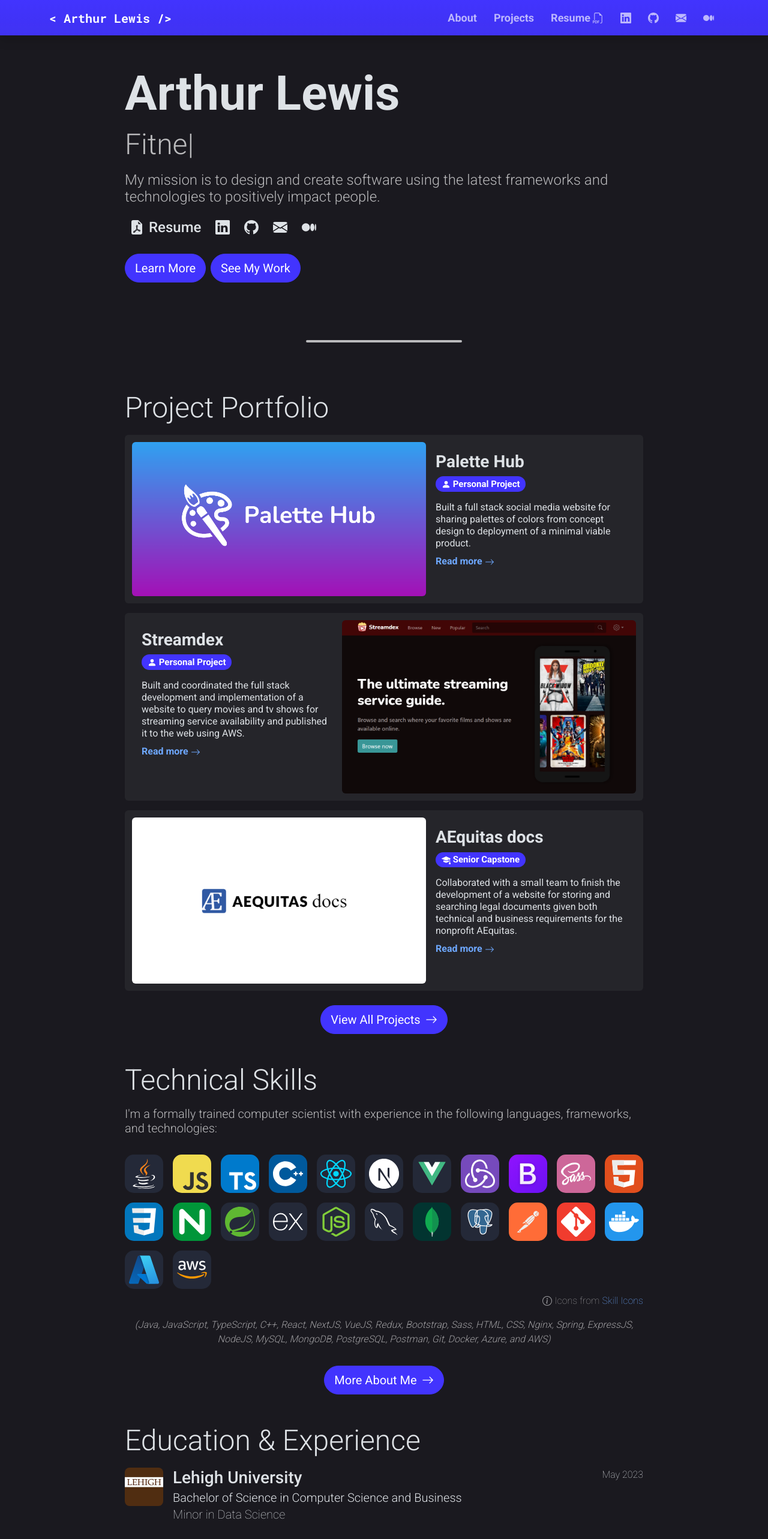
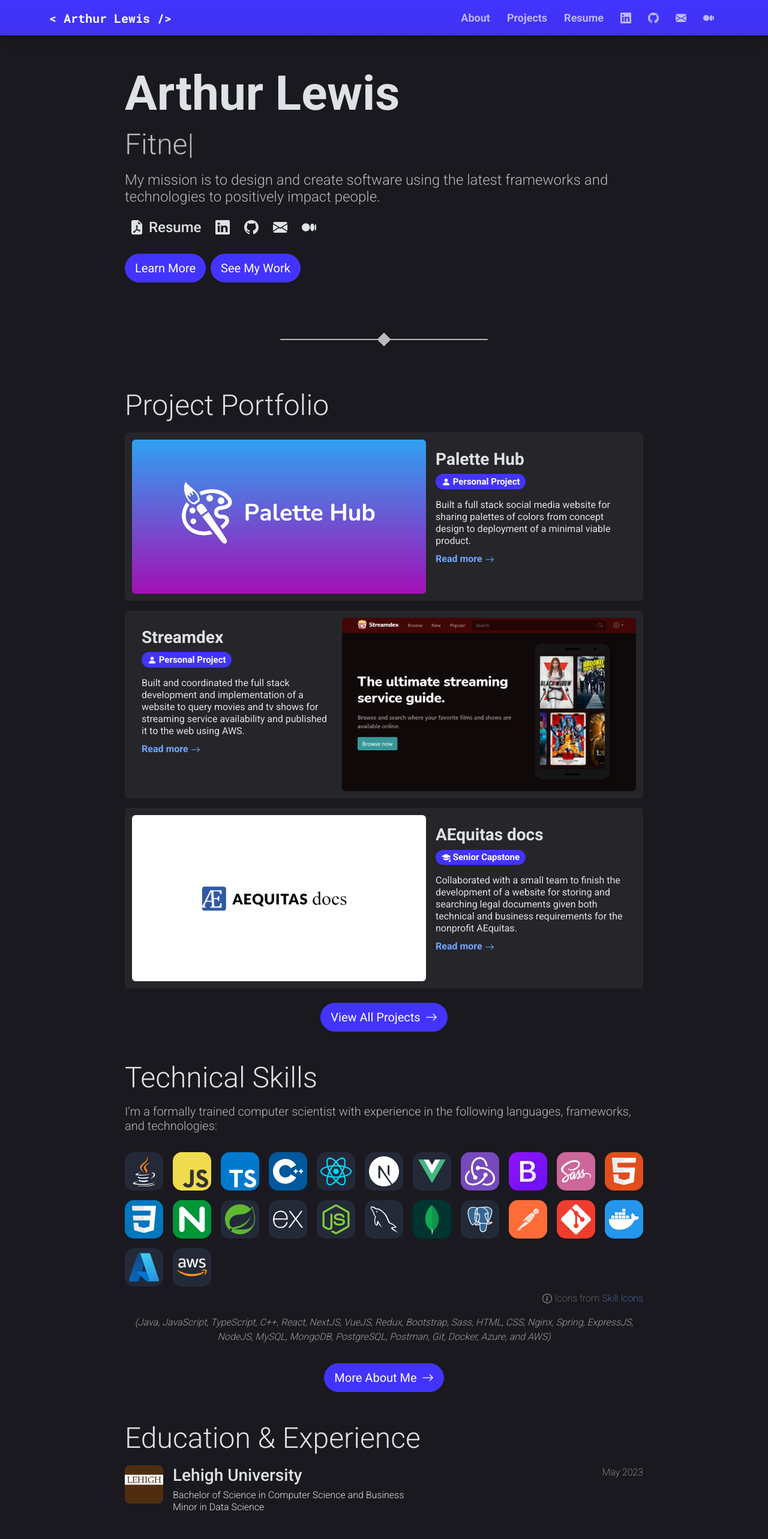
Before and after one commit to lalewis7/lalewis7.github.io, a Next.js app: page / in a window 1280 px wide. Shown: the top 2566 px of the page at 60% size. Built offline with nearby package versions, Linux system fonts and the light colour scheme.

Commit message:
added download button + ui improvements

```diff
--- a/app/about/page.jsx
+++ b/app/about/page.jsx
@@ -62,7 +62,7 @@ export default function About(){
             </div>
             <div className="mb-4 mt-5">
                 {/* <h2>Skills</h2> */}
-                <hr className="pb-4" />
+                <hr className="mb-5 diamond" />
                 <p className="pb-4">
                     I'm a formally trained computer scientist with experience in the following languages, frameworks, and technologies:
                 </p>
--- a/app/components/Education.jsx
+++ b/app/components/Education.jsx
@@ -8,10 +8,10 @@ export default function Education({ edu }) {
             </div>
             <div className="flex-grow-1">
                 <div className="row flex-grow-1">
-                    <div className="col col-12 col-md-8">
-                        <h3 className="mb-0 mb-md-1">{edu.school}</h3>
-                        <h5 className="fw-light mb-1">{edu.degree}</h5>
-                        <h5 className="fw-lighter mb-1">{edu.minor}</h5>
+                    <div className="col col-12 col-md-8 mb-1">
+                        <h3>{edu.school}</h3>
+                        <p className="fw-light lh-1 mb-0">{edu.degree}</p>
+                        <p className="fw-light mb-0">{edu.minor}</p>
                     </div>
                     <div className="col col-12 col-md-4">
                         <span className="fw-lighter float-md-end">{edu.time}</span>
--- a/app/globals.scss
+++ b/app/globals.scss
@@ -157,3 +157,30 @@ pre{
 .btn:hover{
     text-decoration: none;
 }
+
+hr.diamond{
+    background: $body-secondary-color-dark;
+    border: 0;
+    border-radius: 0.375rem;
+    height: 2px;
+    width: 40%;
+    position: relative;
+    margin: 30px auto;
+    overflow: visible;
+    opacity: 1;
+    &::before{
+        content: "";
+        width: 16px;
+        height: 16px;
+        background: $body-secondary-color-dark;
+        display: inline-block;
+        border: 2px solid $body-secondary-color-dark;
+        position: absolute;
+        top: -7px;
+        left: 50%;
+        margin: 0 0 0 -8px;
+        transform: rotate(45deg);
+        -ms-transform: rotate(45deg);
+        -webkit-transform: rotate(45deg);
+    }
+}
--- a/app/layout.jsx
+++ b/app/layout.jsx
@@ -3,7 +3,7 @@ import './globals.scss'
 import { Roboto, Roboto_Mono } from 'next/font/google'
 import HeaderOffcanvas from './csr_components/HeaderOffcanvas'
 import HeaderLink from './csr_components/HeaderLink'
-import { EnvelopeFill, FiletypePdf, Github, Linkedin, Medium, BoxArrowUpRight, UniversalAccessCircle } from 'react-bootstrap-icons'
+import { EnvelopeFill, FiletypePdf, Github, Linkedin, Medium, BoxArrowUpRight, UniversalAccessCircle, FileEarmarkPdfFill } from 'react-bootstrap-icons'
 import Script from 'next/script'
 import CopyTextInput from './csr_components/CopyTextInput'
 
@@ -72,7 +72,7 @@ export default function RootLayout({ children }) {
                 </li>
                 <li className="nav-item">
                   <Link href="/resume" className="nav-link d-flex align-items-center">
-                    Resume<FiletypePdf className="ms-1" />
+                    Resume
                   </Link>
                 </li>
                 <li className="nav-item">
@@ -145,9 +145,10 @@ export default function RootLayout({ children }) {
                 <div className="row">
                   <div className="col">
                     <span>
-                      <Link target="_blank" rel="noopener noreferrer" href={`https://drive.google.com/file/d/${process.env.NEXT_PUBLIC_RESUME_GDRIVE_ID}/view?usp=sharing`}
-                        className="text-reset fw-light d-inline-flex align-items-center" tabIndex={0} role="link" aria-label="View Resume in Google Drive">
-                        Resume<FiletypePdf className="ms-1" />
+                      <Link href={`https://drive.google.com/uc?export=download&id=${process.env.NEXT_PUBLIC_RESUME_GDRIVE_ID}`}
+                        download={`${process.env.NEXT_PUBLIC_NAME.split(" ").join("_")}_Resume.pdf`}
+                        className="text-reset fw-light d-inline-flex align-items-center" tabIndex={0} role="link" aria-label="Download Resume">
+                        Resume<FileEarmarkPdfFill className="ms-1" />
                       </Link>
                     </span>
                   </div>
--- a/app/page.jsx
+++ b/app/page.jsx
@@ -26,7 +26,7 @@ export default function Home() {
           <h4 className="text-body-secondary mb-4 mt-3 fw-light" tabIndex={0}>
             My mission is to design and create software using the latest frameworks and technologies to positively impact people.
           </h4>
-          <div className="h4 d-inline-flex gap-4 mb-4 ps-1">
+          <div className="h4 d-inline-flex gap-4 mb-4 ps-1 flex-wrap">
             <Link href="/resume" className="nav-link d-flex align-items-center gap-2 lh-1" tabIndex={0} role="link" aria-label="Resume">
               <FileEarmarkPdfFill className="ms-1" />Resume
             </Link>
@@ -43,7 +43,7 @@ export default function Home() {
               <Medium />
             </Link>
           </div>
-          <div className="d-flex flex-wrap gap-2 mt-2" style={{marginBottom: "6rem"}}>
+          <div className="d-flex flex-wrap gap-2 mt-2" style={{marginBottom: "4rem"}}>
             <Link href="/about" role="link" aria-label="About" className="btn btn-primary btn-lg rounded-5">
               Learn More
             </Link>
@@ -54,7 +54,7 @@ export default function Home() {
         </div>
       </div>
 
-      <span className="divider"></span>
+      <hr className="diamond" />
 
       <div className="d-flex flex-column" style={{marginTop: "5rem"}}>
         <h2 className="display-5 mb-3">Project Portfolio</h2>
--- a/app/portfolio/page.jsx
+++ b/app/portfolio/page.jsx
@@ -33,7 +33,7 @@ export default function Portfolio(){
                     <li className="breadcrumb-item active" aria-current="page">Projects</li>
                 </ol>
             </nav>
-            <h1 className="display-4">Project Portfolio</h1>
+            <h1 className="display-4 mb-3">Project Portfolio</h1>
             <div className="d-grid gap-3">
                 {projects.map((project, i) => <ProjectCard project={project} inverse={i % 2 === 1} />)}
             </div>
```
Also changed, not shown: app/resume/ResumePreview.jsx (+10 -9 lines), app/resume/page.jsx (+11 -1 lines).
